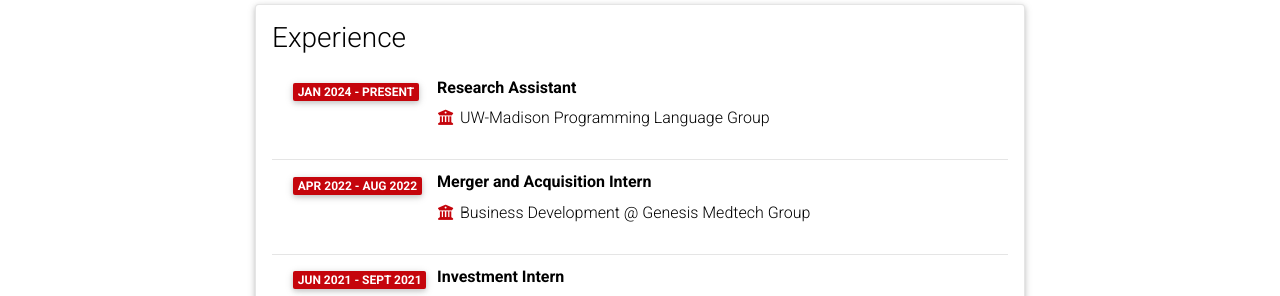
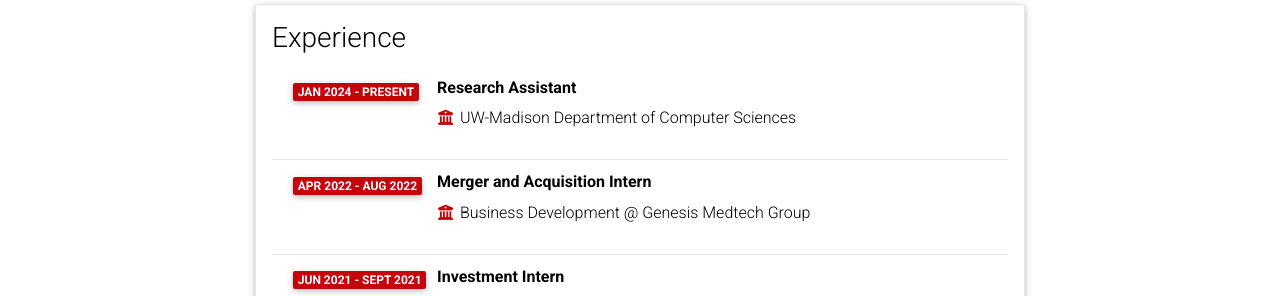
Before and after one commit to jiayuww/jiayuww.github.io, a Jekyll site: the page built from _pages/cv.md, in a window 1280 px wide and 900 px high, scrolled down 1028 px. Shown: the part 152-448 px from the top of the window. Built offline with Jekyll 4.4.1, drawn with Linux system fonts in a browser that asks for light colours; comment, search, counter and statistics services are not loaded; a style sheet for code colours, icons or effects is not loaded.

Commit message:
update pub

```diff
--- a/_bibliography/papers.bib
+++ b/_bibliography/papers.bib
@@ -11,6 +11,7 @@
 selected={true},
 paper={https://arxiv.org/abs/2406.14852},
 code={https://github.com/jiayuww/SpatialEval},
+website={https://spatialeval.github.io/},
 poster={spatialEval_poster_1205.pdf},
 talk={https://neurips.cc/virtual/2024/poster/94371},
 show_all_authors={true}
--- a/_data/cv.yml
+++ b/_data/cv.yml
@@ -61,7 +61,7 @@
   type: time_table
   contents:
     - title: Research Assistant
-      institution: UW-Madison Programming Language Group
+      institution: UW-Madison Department of Computer Sciences
       year: Jan 2024 - Present
       # description:
       #   - Description 1.
@@ -73,9 +73,6 @@
     - title: Merger and Acquisition Intern
       institution: Business Development @ Genesis Medtech Group
       year: Apr 2022 - Aug 2022
-      # description:
-      #   - Description 1.
-      #   - Description 2.
     - title: Investment Intern
       institution: Post-Investment Management @ Alpha Startup Fund
       year: Jun 2021 - Sept 2021
--- a/_layouts/bib.html
+++ b/_layouts/bib.html
@@ -178,6 +178,9 @@
           {%- if entry.code %}
             <a href="{{ entry.code }}" class="btn btn-sm z-depth-0" role="button">Code</a>
           {%- endif %}
+          {%- if entry.website %}
+          <a href="{{ entry.website }}" class="btn btn-sm z-depth-0" role="button">Project Page</a>
+        {%- endif %}
           {%- if entry.poster %}
             {% if entry.poster contains '://' -%}
             <a href="{{ entry.poster }}" class="btn btn-sm z-depth-0" role="button">Poster</a>
@@ -191,9 +194,6 @@
             {%- else -%}
             <a href="{{ entry.slides | prepend: '/assets/pdf/' | relative_url }}" class="btn btn-sm z-depth-0" role="button">Slides</a>
             {%- endif %}
-          {%- endif %}
-          {%- if entry.website %}
-            <a href="{{ entry.website }}" class="btn btn-sm z-depth-0" role="button">Website</a>
           {%- endif %}
           {% if entry.talk %}
             <a href="{{ entry.talk }}" class="btn btn-sm z-depth-0" role="button">Talk</a>
```
Also changed, not shown: _pages/about.md (+3 -0 lines).
